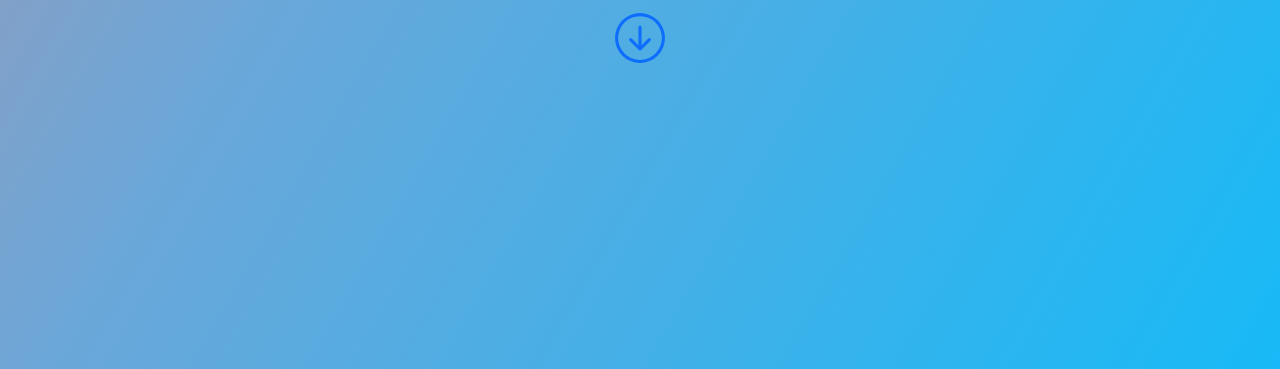
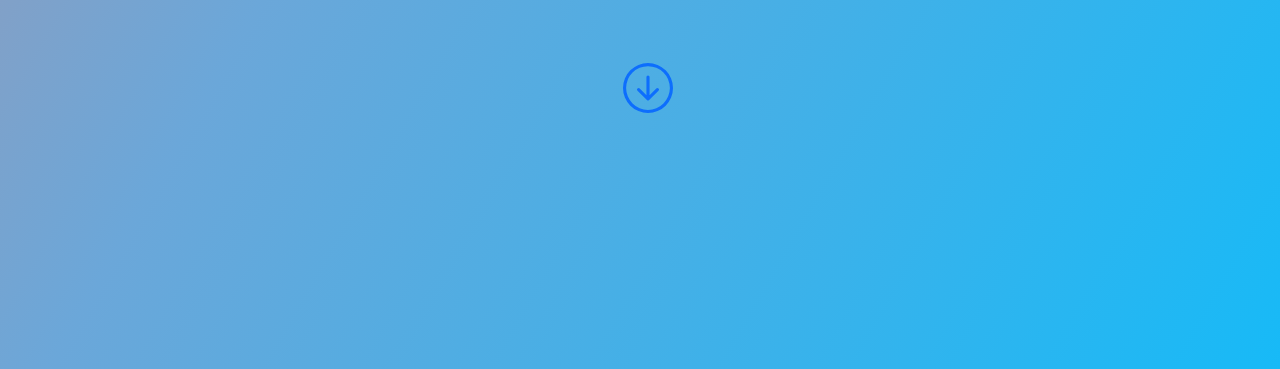
Before and after one commit to BerkBelhan/BerkBelhan.github.io, a plain HTML site: page index.html in a window 1280 px wide. Shown: the part 431-800 px from the top of the page. Drawn offline with nearby package versions, Linux system fonts and the light colour scheme.

Commit message:
Update style.css

```diff
--- a/css/style.css
+++ b/css/style.css
@@ -63,3 +63,7 @@ p.col-lg-8{
 .logos-container{
     padding-top: 50px;
 }
+.arrow-button{
+    padding-top: 50px;
+    margin-left: 15px;
+}
```
